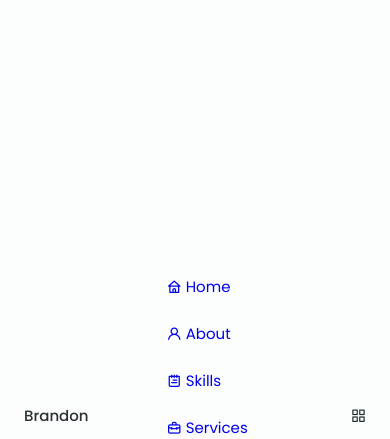
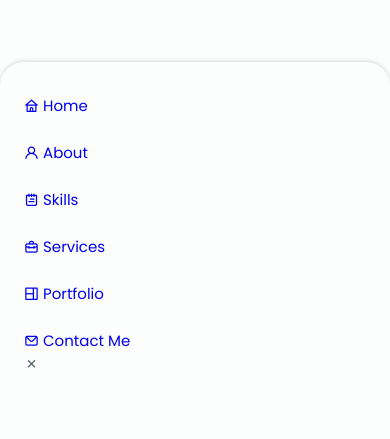
Before and after one commit to BrandonBrown9/Website, a plain HTML site: page index.html in a window 390 px wide. Shown: the part 405-844 px from the top of the page. Drawn offline with nearby package versions, Linux system fonts and the light colour scheme.

Commit message:
Nav Changes

```diff
--- a/assets/css/styles.css
+++ b/assets/css/styles.css
@@ -166,9 +166,32 @@ img {
   font-weight: var(--font-medium);
 }
 
-.nav {
+.nav__logo:hover {
+  color: var(--first-color);
 }
 
+.nav_toggle {
+  font-size: 1.1rem;
+  cursor: pointer;
+}
+
+.nav_toggle:hover {
+  color: var(--first-color);
+}
+
+@media screen and (max-width: 767px) {
+  .nav_menu {
+    position: fixed;
+    bottom: 0;
+    left: 0;
+    width: 100%;
+    background-color: var(--body-color);
+    padding: 2rem 1.5rem 4rem;
+    box-shadow: 0 -1px 4px rgba(0, 0, 0, 0.15);
+    border-radius: 1.5rem 1.5rem 0 0;
+    transition: 0.3s;
+  }
+}
 /* SHOW MENU  */
 
 /* ACTIVE LINK  */ ;
```
